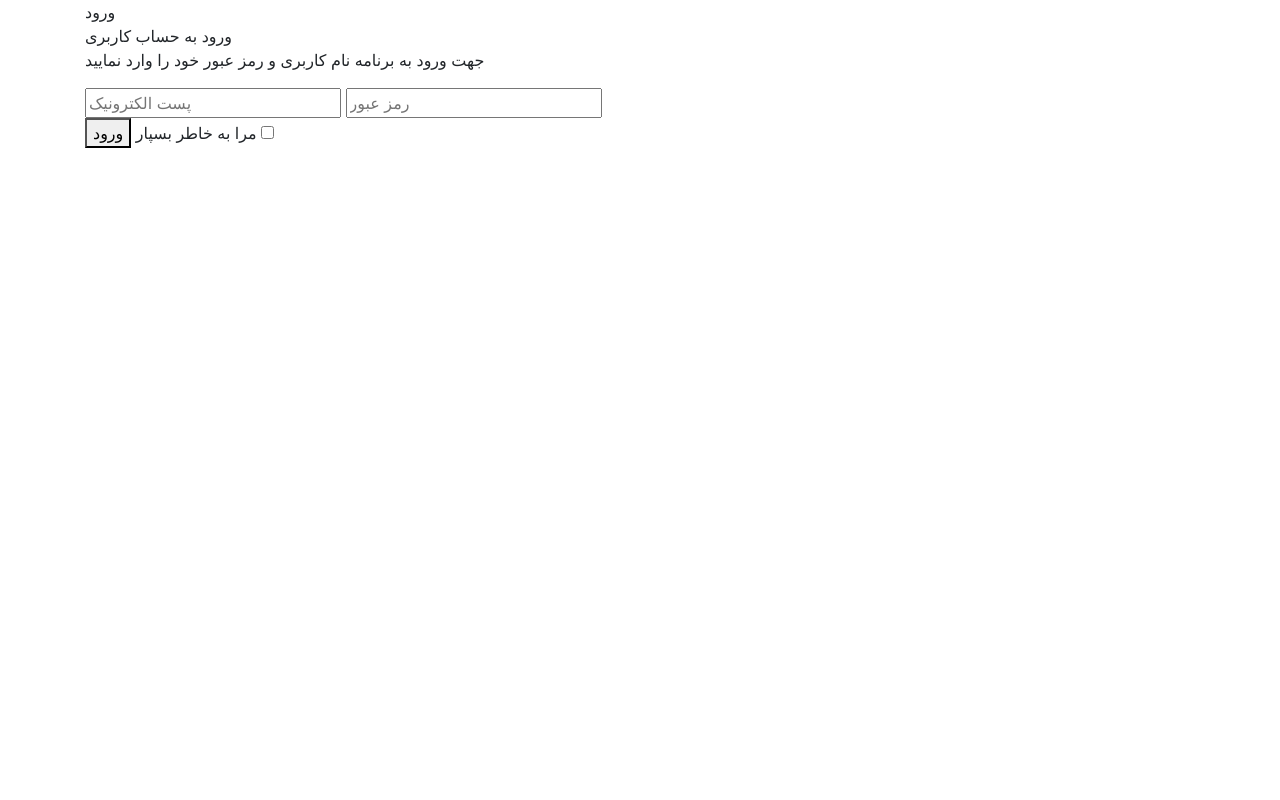
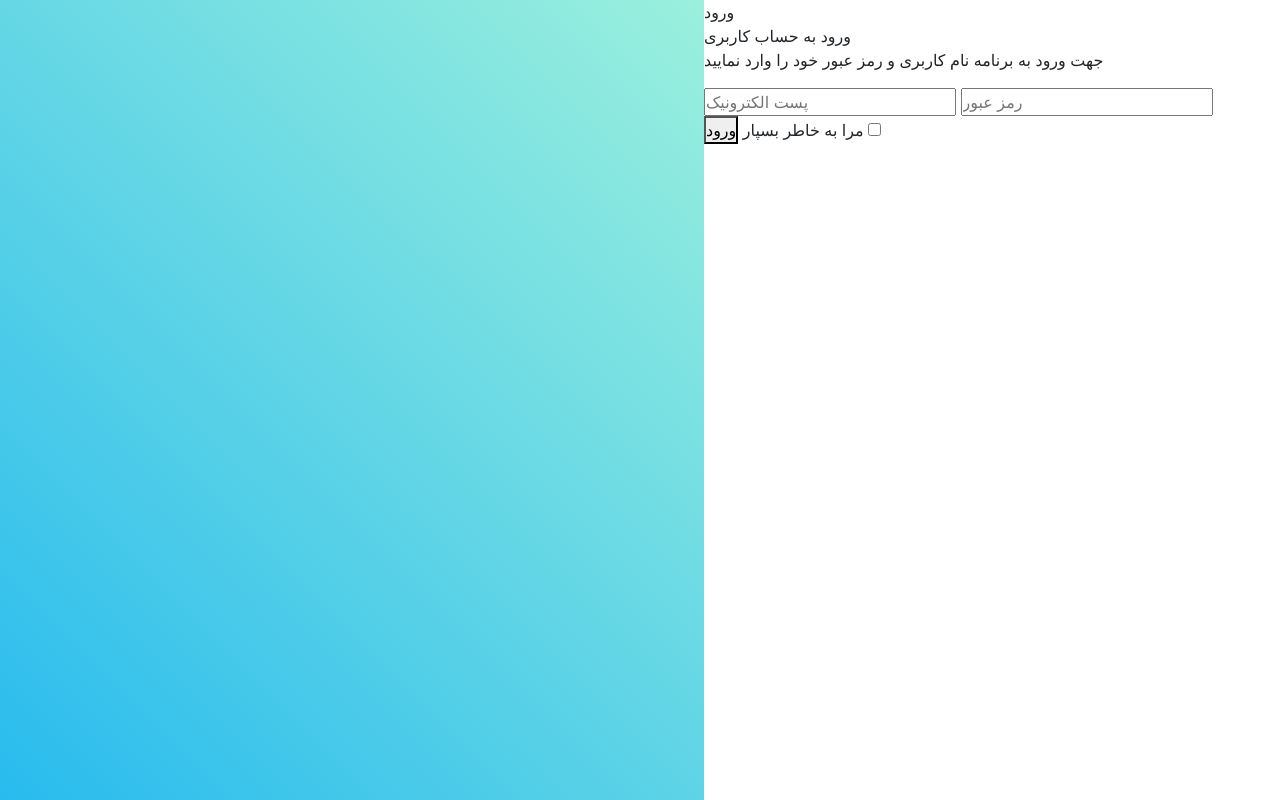
Before and after one commit to AbolfazlPanahiazar/Antivirus-login-page, a plain HTML site: page index.html in a window 1280 px wide. Drawn offline with Linux system fonts and the light colour scheme.

Commit message:
add layout style

```diff
--- a/css/style.css
+++ b/css/style.css
@@ -1 +1,29 @@
-/* No CSS *//*# sourceMappingURL=style.css.map */
+/* latyout */
+* {
+  margin: 0;
+  padding: 0;
+}
+
+body {
+  width: 100vw;
+  height: 100vh;
+}
+
+.container-fluid {
+  padding: 0;
+  height: 100%;
+  display: flex;
+  display: flex;
+  justify-content: start;
+}
+
+.container-fluid .form-side {
+  width: 45%;
+  height: 100%;
+}
+
+.container-fluid .radar-side {
+  width: 55%;
+  height: 100%;
+  background: linear-gradient(45deg, #28bbee, #9bf0dd);
+}
--- a/index.html
+++ b/index.html
@@ -27,8 +27,9 @@
         <a href="#">upgrade your browser</a> to improve your experience.
       </p>
     <![endif]-->
-    <div class="container">
-      <div class="form">
+    <div class="container-fluid">
+      <div class="radar-side"></div>
+      <div class="form-side">
         <div class="top-form">
           <div class="login-word">
             <span>ورود</span>
@@ -47,7 +48,6 @@
           </form>
         </div>
       </div>
-      <div class="radar"></div>
     </div>
   </body>
 </html>
```
